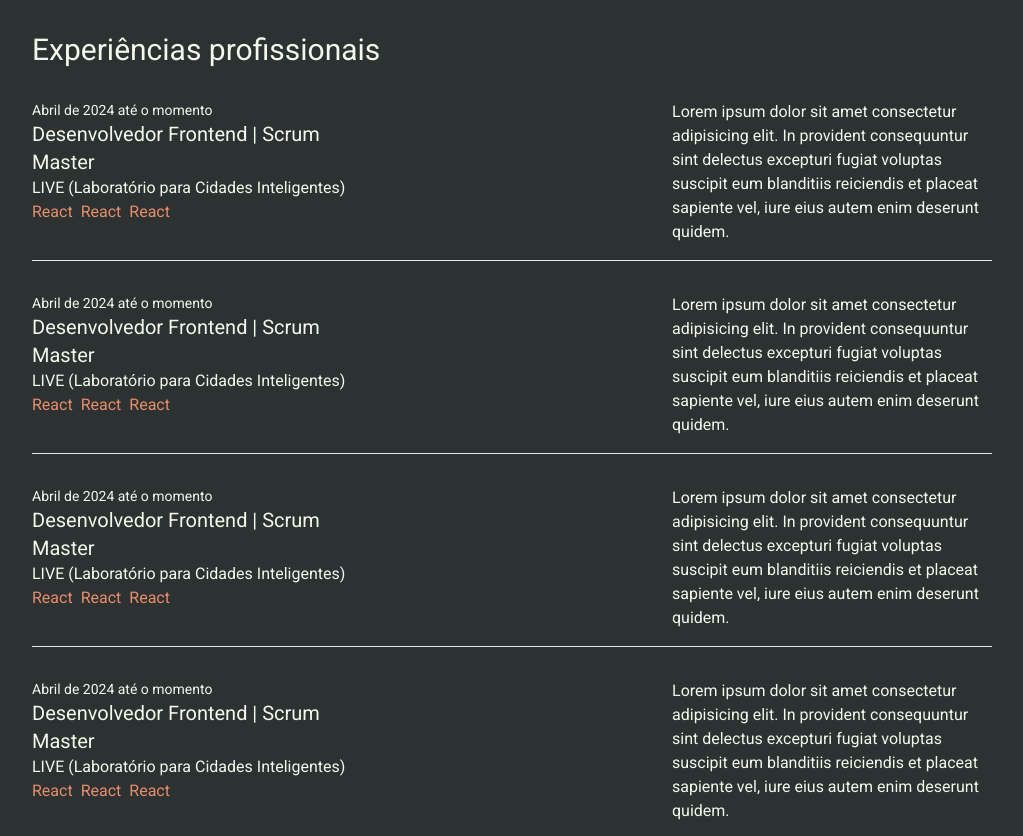
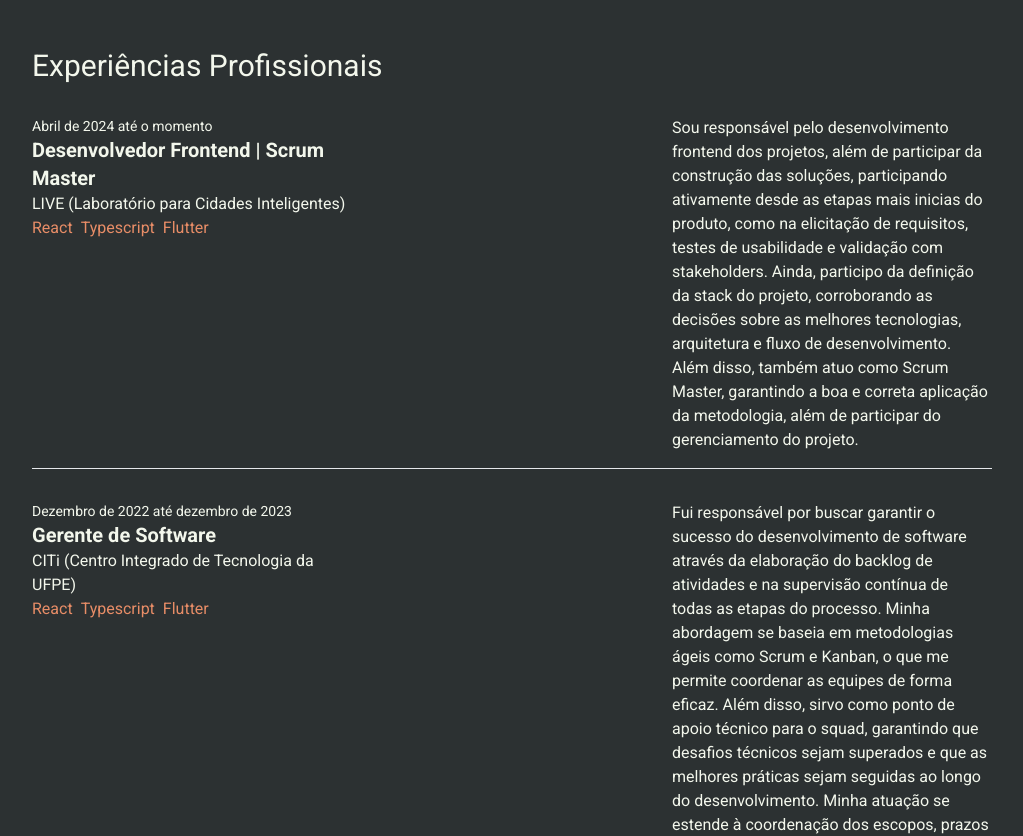
Before and after one commit to marcoslima12/portfolio, a Next.js app: page / in a window 1280 px wide. Shown: the part 940-1776 px from the top of the page, without its empty margins (128-1151 px from the left). Built offline with nearby package versions, Linux system fonts and the light colour scheme.

Commit message:
projects involved done

```diff
--- a/src/components/Header/index.tsx
+++ b/src/components/Header/index.tsx
@@ -49,7 +49,7 @@ export const Header = () => {
   };
 
   return (
-    <header className="w-full h-32 shadow-lg shadow-light-highlight">
+    <header className=" bg-dark-primary w-full h-32 shadow-lg shadow-light-highlight fixed">
       <div className="container mx-auto flex items-center justify-between h-full">
         <Image
           src={LogoDark}
--- /dev/null
+++ b/src/components/SectionTitle/index.tsx
@@ -0,0 +1,11 @@
+interface SectionTitleProps {
+  title: string;
+}
+
+export const SectionTitle = ({ title }: SectionTitleProps) => {
+  return (
+    <h1 className="text-3xl underline-offset-8 hover:underline decoration-dark-highlight pb-8">
+      {title}
+    </h1>
+  );
+};
--- /dev/null
+++ b/src/components/SectionWrapper/index.tsx
@@ -0,0 +1,13 @@
+import { ReactNode } from "react";
+
+interface SectionWrapperProps {
+  children: ReactNode;
+}
+
+export const SectionWrapper = ({ children }: SectionWrapperProps) => {
+  return (
+    <div className="w-full pt-8 pb-8 container mx-auto flex items-center justify-center">
+      {children}
+    </div>
+  );
+};
--- a/src/pages/index.tsx
+++ b/src/pages/index.tsx
@@ -1,58 +1,30 @@
-import { useEffect, useState, useMemo, ReactNode } from "react";
+import { useEffect, useState, useMemo, ReactNode, useCallback } from "react";
 import { Github, LinkedIn, ProfilePic } from "@/assets";
 import { Header } from "@/components";
 import { roboto } from "@/styles/fonts/fonts";
 import Image from "next/image";
 import { useRouter } from "next/router";
 import Link from "next/link";
+import { SectionTitle } from "@/components/SectionTitle";
+import { SectionWrapper } from "@/components/SectionWrapper";
 
 export default function Home() {
   const router = useRouter();
   const [currentText, setCurrentText] = useState("criativo");
-  const softSkills = [
-    "criativo",
-    "comunicativo",
-    "proativo",
-    "resiliente",
-    "líder",
-    "apaixonado pelo que faz",
-  ];
 
-  /* useEffect(() => {
-    const interval = setInterval(() => {
-      setCurrentText((prevName) => {
-        const currentIndex = softSkills.indexOf(prevName);
-        const nextIndex = (currentIndex + 1) % softSkills.length;
-        return softSkills[nextIndex];
-      });
-    }, 1000); // Alterna a cada 1 segundo
-
-    return () => clearInterval(interval); // Limpa o intervalo quando o componente é desmontado
-  // eslint-disable-next-line react-hooks/exhaustive-deps
-  }, []); */
 
   interface SoftSkillProp {
     text: string;
+  }
+
+  interface HardSkillProps {
+    skill: string;
   }
 
   const SoftSkill = ({ text }: SoftSkillProp) => {
     return <span className="font-bold">{text}</span>;
   };
 
-  interface SectionWrapperProps {
-    children: ReactNode;
-  }
-  const SectionWrapper = ({ children }: SectionWrapperProps) => {
-    return (
-      <div className="w-full pt-8 pb-8 container mx-auto flex items-center justify-center">
-        {children}
-      </div>
-    );
-  };
-
-  interface HardSkillProps {
-    skill: string;
-  }
   const HardSkill = ({ skill }: HardSkillProps) => {
     return <span className="text-base text-dark-highlight">{skill}</span>;
   };
@@ -62,27 +34,35 @@ export default function Home() {
     role: string;
     company: string;
     about: string;
+    skills: string[];
   }
 
   interface TimeExperencieProps {
     time: string;
   }
 
+  interface TitleExperencieProps {
+    title: string;
+  }
+
+  interface LocationExperencieProps {
+    localation: string;
+  }
+
+  interface EducationalExperienceProps {
+    title: string;
+    time: string;
+    location: string;
+    note?: string;
+  }
+
   const TimeForExperience = ({ time }: TimeExperencieProps) => {
     return <h3 className="text-sm">{time}</h3>;
   };
 
-  interface TitleExperencieProps {
-    title: string;
-  }
-
   const TitleForExperience = ({ title }: TitleExperencieProps) => {
-    return <h3 className="text-xl">{title}</h3>;
+    return <h3 className="text-xl font-bold">{title}</h3>;
   };
-
-  interface LocationExperencieProps {
-    localation: string;
-  }
 
   const LocationForExperience = ({ localation }: LocationExperencieProps) => {
     return <h3 className="text-base">{localation}</h3>;
@@ -93,18 +73,19 @@ export default function Home() {
     company,
     role,
     time,
+    skills,
   }: WorkExperienceProps) => {
     return (
       <div className="mb-8">
         <div className="w-full flex justify-between pb-4">
           <div className="w-1/3 flex flex-col justify-start items-start">
             <TimeForExperience time={time} />
-            <h2 className="text-xl">{role}</h2>
-            <h2 className="text-base">{company}</h2>
+            <TitleForExperience title={role} />
+            <LocationForExperience localation={company} />
             <div className="flex justify-start gap-2">
-              <HardSkill skill="React" />
-              <HardSkill skill="React" />
-              <HardSkill skill="React" />
+              {skills.map((skill, index) => (
+                <HardSkill key={index} skill={skill} />
+              ))}
             </div>
           </div>
           <p className="w-1/3">{about}</p>
@@ -114,46 +95,26 @@ export default function Home() {
     );
   };
 
-  interface EducationalExperienceProps {
-    title: string;
-    time: string;
-    location: string;
-    note?: string;
-  }
-
   const EducationalExperience = ({
     location,
     time,
     title,
-    note
+    note,
   }: EducationalExperienceProps) => {
     return (
       <div className="pb-6">
-        <TimeForExperience time={time} /> <TitleForExperience title={title} />
+        <TimeForExperience time={time} />
+        <TitleForExperience title={title} />
         <LocationForExperience localation={location} />
         <h3 className="text-sm">{note}</h3>
       </div>
     );
   };
 
-  interface SectionTitleProps {
-    title: string;
-  }
-
-  const SectionTitle = ({ title }: SectionTitleProps) => {
+  const Banner = () => {
     return (
-      <h1 className="text-3xl underline-offset-8 hover:underline decoration-dark-highlight pb-8">
-        Experiências profissionais
-      </h1>
-    );
-  };
-
-  return (
-    <div>
-      <Header />
-
       <SectionWrapper>
-        <div className="w-3/4 flex items-center justify-between">
+        <div className="w-3/4 flex items-center justify-between mt-36">
           <div className="w-1/2 gap-9 flex flex-col justify-around items-start">
             <h1 className="text-2xl">
               Desenvolvedor Frontend | React | Next.js | Typescript | Scrum
@@ -195,7 +156,11 @@ export default function Home() {
           <Image src={ProfilePic} alt="Foto de perfil de Marcos Antonio" />
         </div>
       </SectionWrapper>
+    );
+  };
 
+  const EffectCTA = () => {
+    return (
       <SectionWrapper>
         <div className="flex items-center flex-col justify-normal gap-3">
           <h1 className="text-4xl">
@@ -205,7 +170,8 @@ export default function Home() {
           <p className="w-1/3 text-center text-xl">
             Além de habilidades técnicas, trago em minha bagagem diversas
             habilidades interpessoais, como <SoftSkill text="boa comunicação" />
-            , <SoftSkill text="liderança eficaz" /> ,{" "}
+            ,
+            <SoftSkill text="liderança eficaz" /> ,{" "}
             <SoftSkill text="resolução de conflitos" />,{" "}
             <SoftSkill text="pensamento crítico" /> e{" "}
             <SoftSkill text="trabalho em equipe" />, que adquiri nas minhas
@@ -213,52 +179,68 @@ export default function Home() {
           </p>
         </div>
       </SectionWrapper>
+    );
+  };
 
+  const WorkHistory = () => {
+    return (
       <SectionWrapper>
         <div className="w-3/4 flex flex-col items-start justify-center">
           <SectionTitle title="Experiências Profissionais" />
           <WorkExperience
-            about="Lorem ipsum dolor sit amet consectetur adipisicing elit. In
-                provident consequuntur sint delectus excepturi fugiat voluptas
-                suscipit eum blanditiis reiciendis et placeat sapiente vel, iure
-                eius autem enim deserunt quidem."
+            about="Sou responsável pelo desenvolvimento frontend dos projetos, além de participar da construção das soluções, participando ativamente desde as etapas mais inicias do produto, como na elicitação de requisitos,
+            testes de usabilidade e validação com stakeholders. Ainda, participo da definição da stack do projeto, corroborando as decisões sobre as melhores tecnologias, arquitetura e fluxo de desenvolvimento.
+
+            Além disso, também atuo como Scrum Master, garantindo a boa e correta aplicação da metodologia, além de participar do gerenciamento do projeto."
             company="LIVE (Laboratório para Cidades Inteligentes)"
             role="Desenvolvedor Frontend | Scrum Master"
             time="Abril de 2024 até o momento"
+            skills={["React", "Typescript", "Flutter"]}
+          />{" "}
+          <WorkExperience
+            about="Fui responsável por buscar garantir o sucesso do desenvolvimento de software através da elaboração do backlog de atividades e na supervisão contínua de todas as etapas do processo. Minha abordagem se baseia em metodologias ágeis como Scrum e Kanban, o que me permite coordenar as equipes de forma eficaz.
+                Além disso, sirvo como ponto de apoio técnico para o squad, garantindo que desafios técnicos sejam superados e que as melhores práticas sejam seguidas ao longo do desenvolvimento. Minha atuação se estende à coordenação dos escopos, prazos e entregáveis, em estreita colaboração com os clientes e o time, com o objetivo de assegurar não apenas uma experiência de alta qualidade, mas também resultados excepcionais"
+            company="CITi (Centro Integrado de Tecnologia da UFPE)"
+            role="Gerente de Software"
+            time="Dezembro de 2022 até dezembro de 2023"
+            skills={["React", "Typescript", "Flutter"]}
+          />{" "}
+          <WorkExperience
+            about="Atuei no desenvolvimento de sistemas web responsivos,
+                  trabalhando no frontend como também no backend.
+                  Minha trajetória inclui a utilização de tecnologias como React,
+                  Next.js, Git, Github, TypeScript, Express e Prisma.
+                  Tive uma jornada no desenvolvimento web que me capacitou a
+                  transformar designs em produtos finais de alta qualidade,
+                  combinando criatividade e conhecimento técnico de maneira
+                  eficaz."
+            company="CITi (Centro Integrado de Tecnologia da UFPE)"
+            role="Desenvolvedor Fullstack"
+            time="Abril de 2024 até o momento"
+            skills={["React", "Typescript", "Flutter"]}
           />{" "}
           <WorkExperience
             about="Lorem ipsum dolor sit amet consectetur adipisicing elit. In
-                provident consequuntur sint delectus excepturi fugiat voluptas
-                suscipit eum blanditiis reiciendis et placeat sapiente vel, iure
-                eius autem enim deserunt quidem."
+          provident consequuntur sint delectus excepturi fugiat voluptas
+          suscipit eum blanditiis reiciendis et placeat sapiente vel, iure
+          eius autem enim deserunt quidem."
             company="LIVE (Laboratório para Cidades Inteligentes)"
             role="Desenvolvedor Frontend | Scrum Master"
             time="Abril de 2024 até o momento"
-          />{" "}
-          <WorkExperience
-            about="Lorem ipsum dolor sit amet consectetur adipisicing elit. In
-                provident consequuntur sint delectus excepturi fugiat voluptas
-                suscipit eum blanditiis reiciendis et placeat sapiente vel, iure
-                eius autem enim deserunt quidem."
-            company="LIVE (Laboratório para Cidades Inteligentes)"
-            role="Desenvolvedor Frontend | Scrum Master"
-            time="Abril de 2024 até o momento"
-          />{" "}
-          <WorkExperience
-            about="Lorem ipsum dolor sit amet consectetur adipisicing elit. In
-                provident consequuntur sint delectus excepturi fugiat voluptas
-                suscipit eum blanditiis reiciendis et placeat sapiente vel, iure
-                eius autem enim deserunt quidem."
-            company="LIVE (Laboratório para Cidades Inteligentes)"
-            role="Desenvolvedor Frontend | Scrum Master"
-            time="Abril de 2024 até o momento"
+            skills={["React", "Typescript", "Flutter"]}
           />{" "}
         </div>
       </SectionWrapper>
+    );
+  };
+
+
+
+  const EducationalBackgound = () => {
+    return (
       <SectionWrapper>
         <div className="w-3/4 flex flex-col items-start justify-center gap-1">
           <SectionTitle title="Jornada Acadêmica" />
-
           <EducationalExperience
             location="UFPE"
             time="De janeiro de 2022 até o momento"
@@ -272,6 +254,117 @@ export default function Home() {
           />
         </div>
       </SectionWrapper>
-    </div>
+    );
+  };
+
+  interface ProjectProps {
+    title: string;
+    about: string;
+  }
+  const Project = ({ about, title }: ProjectProps) => {
+    return (
+      <div className="flex flex-col gap-2 w-1/4 flex-auto max-w-96">
+        <TitleForExperience title={title} />
+        <p>{about}</p>
+      </div>
+    );
+  };
+
+  const Projects = () => {
+    return (
+      <SectionWrapper>
+        <div className="w-3/4 flex flex-col">
+          <SectionTitle title="Projetos que já desenvolvi" />
+          <div className="flex justify-start items-center gap-24 flex-wrap">
+            <Project
+              about={
+                "Sou responsável pelo desenvolvimento frontend dos projetos, além de participar da construção das soluções, estando presente nas etapas iniciais de ideação e validação até às últimas, de testes e entrega e do processo de gerenacimento dos mesmos"
+              }
+              title="CITI+"
+            />
+            <Project
+              about={
+                "Sou responsável pelo desenvolvimento frontend dos projetos, além de participar da construção das soluções, estando presente nas etapas iniciais de ideação e validação até às últimas, de testes e entrega e do processo de gerenacimento dos mesmos"
+              }
+              title="CITI+"
+            />
+            <Project
+              about={
+                "Sou responsável pelo desenvolvimento frontend dos projetos, além de participar da construção das soluções, estando presente nas etapas iniciais de ideação e validação até às últimas, de testes e entrega e do processo de gerenacimento dos mesmos"
+              }
+              title="CITI+"
+            />
+            <Project
+              about={
+                "Sou responsável pelo desenvolvimento frontend dos projetos, além de participar da construção das soluções, estando presente nas etapas iniciais de ideação e validação até às últimas, de testes e entrega e do processo de gerenacimento dos mesmos"
+              }
+              title="CITI+"
+            />
+            <Project
+              about={
+                "Sou responsável pelo desenvolvimento frontend dos projetos, além de participar da construção das soluções, estando presente nas etapas iniciais de ideação e validação até às últimas, de testes e entrega e do processo de gerenacimento dos mesmos"
+              }
+              title="CITI+"
+            />
+            <Project
+              about={
+                "Sou responsável pelo desenvolvimento frontend dos projetos, além de participar da construção das soluções, estando presente nas etapas iniciais de ideação e validação até às últimas, de testes e entrega e do processo de gerenacimento dos mesmos"
+              }
+              title="CITI+"
+            />
+            <Project
+              about={
+                "Sou responsável pelo desenvolvimento frontend dos projetos, além de participar da construção das soluções, estando presente nas etapas iniciais de ideação e validação até às últimas, de testes e entrega e do processo de gerenacimento dos mesmos"
+              }
+              title="CITI+"
+            />
+            <Project
+              about={
+                "Sou responsável pelo desenvolvimento frontend dos projetos, além de participar da construção das soluções, estando presente nas etapas iniciais de ideação e validação até às últimas, de testes e entrega e do processo de gerenacimento dos mesmos"
+              }
+              title="CITI+"
+            />
+            <Project
+              about={
+                "Sou responsável pelo desenvolvimento frontend dos projetos, além de participar da construção das soluções, estando presente nas etapas iniciais de ideação e validação até às últimas, de testes e entrega e do processo de gerenacimento dos mesmos"
+              }
+              title="CITi+"
+            />
+          </div>
+        </div>
+      </SectionWrapper>
+    );
+  };
+
+  /* const changeSkillText = useCallback(() => {
+    const softSkills = [
+      "criativo",
+      "comunicativo",
+      "proativo",
+      "resiliente",
+      "líder",
+      "apaixonado pelo que faz",
+    ];
+    setCurrentText((prev) => {
+      const currentIndex = softSkills.indexOf(prev);
+      const nextIndex = (currentIndex + 1) % softSkills.length;
+      return softSkills[nextIndex];
+    });
+  }, []);
+
+  useEffect(() => {
+    const intervalId = setInterval(changeSkillText, 1000);
+    return () => clearInterval(intervalId);
+  }, [changeSkillText]); */
+
+  return (
+    <>
+      <Header />
+      <Banner />
+      <EffectCTA />
+      <WorkHistory />
+      <EducationalBackgound />
+      <Projects />
+    </>
   );
 }
```
